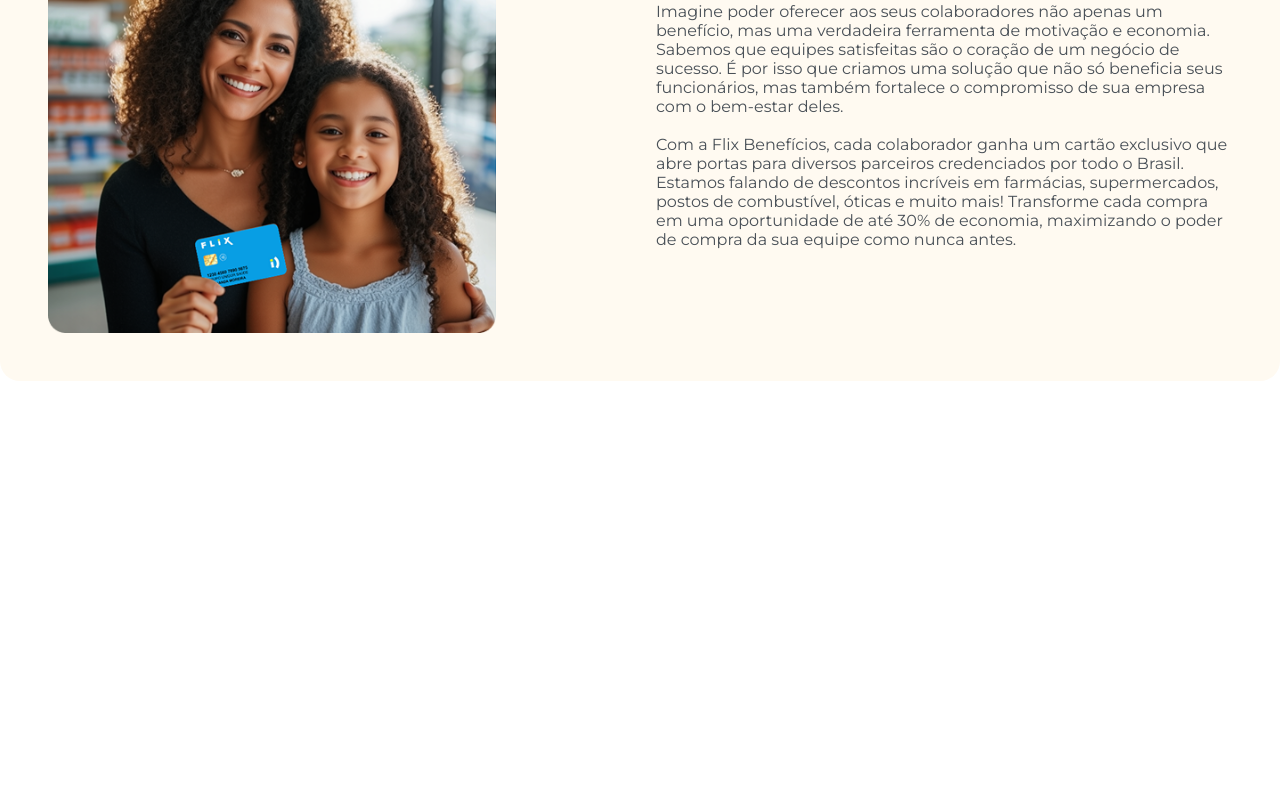
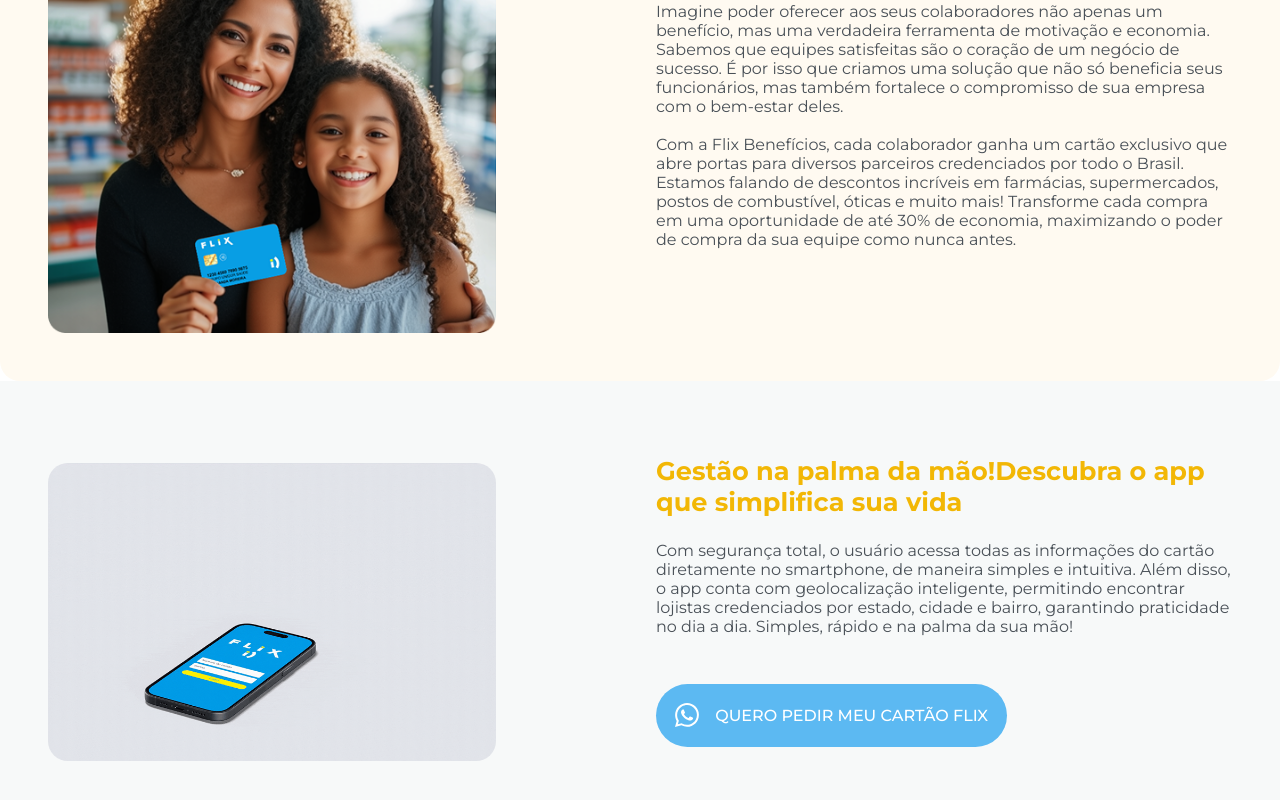
Before and after one commit to Miguelpenha/Flix-Beneficios, a Next.js app: page / in a window 1280 px wide. Shown: the part 1729-2529 px from the top of the page. Before the commit the page ends 2225 px from the top, so only its background shows below. Built offline with nearby package versions, Linux system fonts and the light colour scheme; no server answers.

Commit message:
Add App section

```diff
--- /dev/null
+++ b/components/App/index.tsx
@@ -0,0 +1,20 @@
+import { Container, Photo, Texts, Title, Text } from './style'
+import appSRC from '../../public/img/App.png'
+import ButtonWhatsApp from '../ButtonWhatsApp'
+
+function App() {
+    return (
+        <Container id="app">
+            <Photo src={appSRC} alt="Foto Sobre" placeholder="blur"/>
+            <Texts>
+                <Title>Gestão na palma da mão!Descubra o app que simplifica sua vida</Title>
+                <Text>
+                    Com segurança total, o usuário acessa todas as informações do cartão diretamente no smartphone, de maneira simples e intuitiva. Além disso, o app conta com geolocalização inteligente, permitindo encontrar lojistas credenciados por estado, cidade e bairro, garantindo praticidade no dia a dia. Simples, rápido e na palma da sua mão!
+                </Text>
+                <ButtonWhatsApp color="primary">QUERO PEDIR MEU CARTÃO FLIX</ButtonWhatsApp>
+            </Texts>
+        </Container>
+    )
+}
+
+export default App
--- /dev/null
+++ b/components/App/style.ts
@@ -0,0 +1,53 @@
+import styled from 'styled-components'
+import Image from 'next/image'
+
+export const Container = styled.section`
+    display: flex;
+    padding: 3em 0;
+    flex-direction: row;
+    background-color: ${props => props.theme.background};
+
+    @media screen and (max-width: 900px) {
+        flex-direction: column;
+    }
+`
+
+export const Photo = styled(Image)`
+    width: 28em;
+    height: auto;
+    margin-left: 3em;
+    align-self: center;
+    border-radius: 20px;
+
+    @media screen and (max-width: 900px) {
+        order: 1;
+        width: 80%;
+        margin: auto;
+        margin-top: 2em;
+    }
+`
+
+export const Texts = styled.div`
+    width: 45%;
+    display: flex;
+    margin-right: 3em;
+    margin-left: auto;
+
+    @media screen and (max-width: 900px) {
+        width: 85%;
+        margin: auto;
+    }
+`
+
+export const Title = styled.h3`
+    margin-top: 1em;
+    font-size: 1.6em;
+    font-weight: bold;
+    color: ${props => props.theme.secondary};
+`
+
+export const Text = styled.span`
+    font-size: 1em;
+    margin-top: 1.5em;
+    color: ${props => props.theme.colorSecondary};
+`
--- a/pages/index.tsx
+++ b/pages/index.tsx
@@ -5,6 +5,7 @@
 import Showcases from '../components/Showcases'
 import Features from '../components/Features'
 import About from '../components/About'
+import App from '../components/App'
 import Footer from '../components/Footer'
 
 function Home() {
@@ -16,6 +17,7 @@
             <Showcases/>
             <Features/>
             <About/>
+            <App/>
         </Container>
         <Footer/>
     </>
```
Also changed, not shown: public/img/App.png (added).
